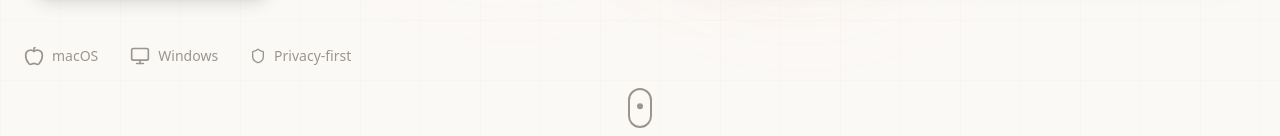
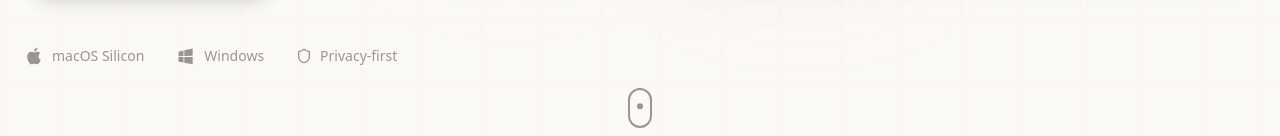
Before and after one commit to 1Sankalp/motus, a Next.js app: page / in a window 1280 px wide. Shown: the part 640-776 px from the top of the page. Built offline with nearby package versions, Linux system fonts and the light colour scheme.

Commit message:
Update website - add insights section, download links, and brand logos

```diff
--- a/src/app/page.tsx
+++ b/src/app/page.tsx
@@ -15,8 +15,6 @@
   TrendingUp,
   ChevronRight,
   ArrowRight,
-  Apple,
-  Monitor,
   Keyboard,
   Video,
   Calendar,
@@ -171,11 +169,17 @@
               className="mt-12 flex items-center gap-8 text-sm text-[var(--color-muted)]"
             >
               <div className="flex items-center gap-2">
-                <Apple className="w-5 h-5" />
-                macOS
+                {/* Apple Logo */}
+                <svg className="w-5 h-5" viewBox="0 0 24 24" fill="currentColor">
+                  <path d="M18.71 19.5c-.83 1.24-1.71 2.45-3.05 2.47-1.34.03-1.77-.79-3.29-.79-1.53 0-2 .77-3.27.82-1.31.05-2.3-1.32-3.14-2.53C4.25 17 2.94 12.45 4.7 9.39c.87-1.52 2.43-2.48 4.12-2.51 1.28-.02 2.5.87 3.29.87.78 0 2.26-1.07 3.81-.91.65.03 2.47.26 3.64 1.98-.09.06-2.17 1.28-2.15 3.81.03 3.02 2.65 4.03 2.68 4.04-.03.07-.42 1.44-1.38 2.83M13 3.5c.73-.83 1.94-1.46 2.94-1.5.13 1.17-.34 2.35-1.04 3.19-.69.85-1.83 1.51-2.95 1.42-.15-1.15.41-2.35 1.05-3.11z"/>
+                </svg>
+                macOS Silicon
               </div>
               <div className="flex items-center gap-2">
-                <Monitor className="w-5 h-5" />
+                {/* Windows Logo */}
+                <svg className="w-5 h-5" viewBox="0 0 24 24" fill="currentColor">
+                  <path d="M3 12V6.75l6-1.32v6.48L3 12zm17-9v8.75l-10 .15V5.21L20 3zM3 13l6 .09v6.81l-6-1.15V13zm17 .25V22l-10-1.91V13.1l10 .15z"/>
+                </svg>
                 Windows
               </div>
               <div className="flex items-center gap-2">
@@ -928,23 +932,31 @@
 
             <div className="flex flex-col sm:flex-row items-center justify-center gap-4">
               <a
-                href="#"
+                href="/downloads/Motus-1.0.0-arm64.dmg"
+                download
                 className="group w-full sm:w-auto bg-[var(--color-deep)] text-white px-8 py-5 rounded-2xl font-medium hover:bg-[var(--color-deep-muted)] transition-all flex items-center justify-center gap-4 shadow-lg"
               >
-                <Apple className="w-8 h-8" />
+                {/* Apple Logo */}
+                <svg className="w-8 h-8" viewBox="0 0 24 24" fill="currentColor">
+                  <path d="M18.71 19.5c-.83 1.24-1.71 2.45-3.05 2.47-1.34.03-1.77-.79-3.29-.79-1.53 0-2 .77-3.27.82-1.31.05-2.3-1.32-3.14-2.53C4.25 17 2.94 12.45 4.7 9.39c.87-1.52 2.43-2.48 4.12-2.51 1.28-.02 2.5.87 3.29.87.78 0 2.26-1.07 3.81-.91.65.03 2.47.26 3.64 1.98-.09.06-2.17 1.28-2.15 3.81.03 3.02 2.65 4.03 2.68 4.04-.03.07-.42 1.44-1.38 2.83M13 3.5c.73-.83 1.94-1.46 2.94-1.5.13 1.17-.34 2.35-1.04 3.19-.69.85-1.83 1.51-2.95 1.42-.15-1.15.41-2.35 1.05-3.11z"/>
+                </svg>
                 <div className="text-left">
                   <span className="text-xs text-white/60 block">
                     Download for
                   </span>
-                  <span className="text-lg">macOS</span>
+                  <span className="text-lg">macOS Silicon</span>
                 </div>
               </a>
 
               <a
-                href="#"
+                href="/downloads/Motus-1.0.0.exe"
+                download
                 className="group w-full sm:w-auto bg-[var(--color-deep)] text-white px-8 py-5 rounded-2xl font-medium hover:bg-[var(--color-deep-muted)] transition-all flex items-center justify-center gap-4 shadow-lg"
               >
-                <Monitor className="w-8 h-8" />
+                {/* Windows Logo */}
+                <svg className="w-8 h-8" viewBox="0 0 24 24" fill="currentColor">
+                  <path d="M3 12V6.75l6-1.32v6.48L3 12zm17-9v8.75l-10 .15V5.21L20 3zM3 13l6 .09v6.81l-6-1.15V13zm17 .25V22l-10-1.91V13.1l10 .15z"/>
+                </svg>
                 <div className="text-left">
                   <span className="text-xs text-white/60 block">
                     Download for
```
Also changed, not shown: 1 other file (tests, documents, lock files or other folders).
